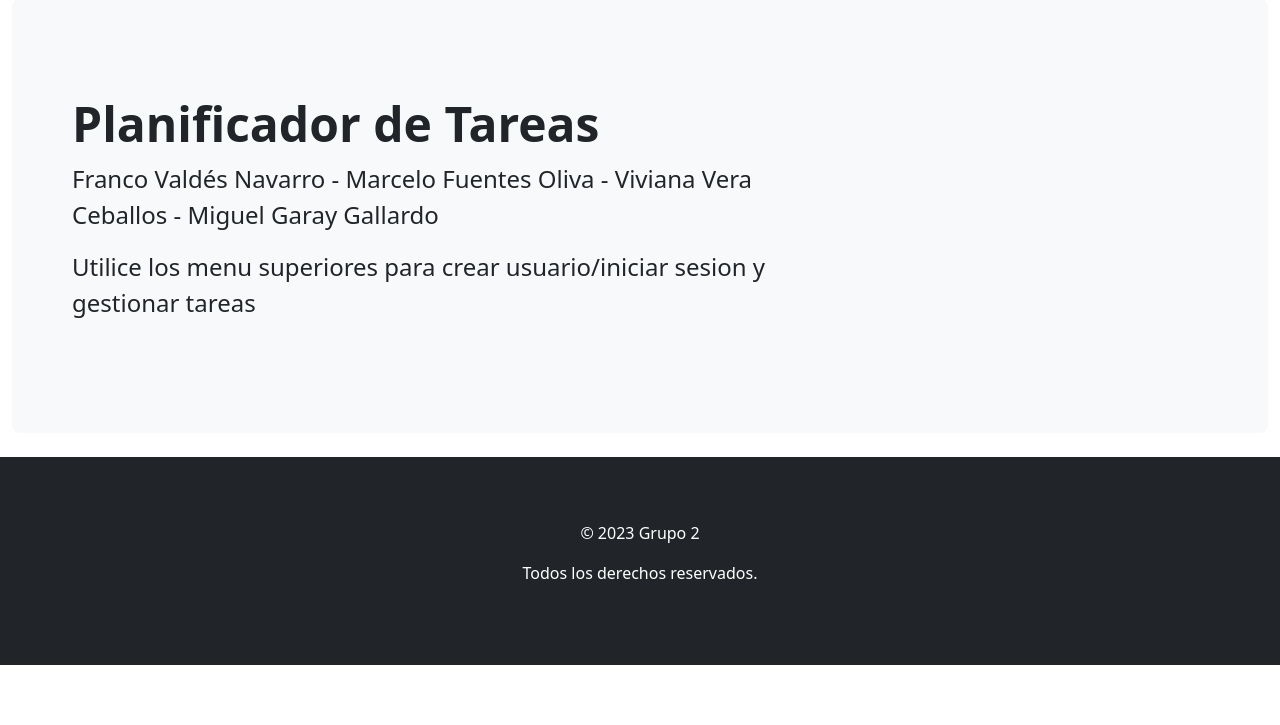
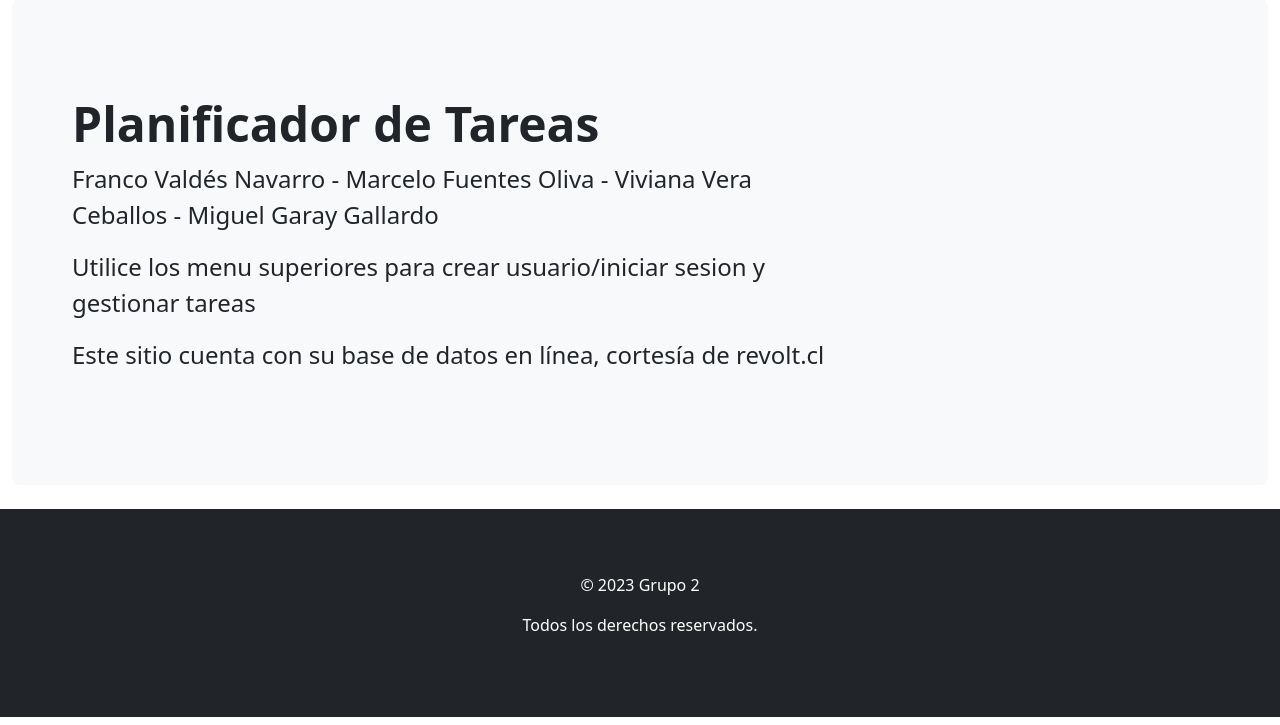
Before and after one commit to Freston1605/sprint7, a Django app: page / in a window 1280 px wide. Shown: the part 75-800 px from the top of the page. Run offline with Django 4.2, Linux system fonts and the light colour scheme.

Commit message:
commit final (espero)

```diff
--- a/proyecto/organizador/templates/landing_page.html
+++ b/proyecto/organizador/templates/landing_page.html
@@ -7,6 +7,7 @@
           <h1 class="display-5 fw-bold">Planificador de Tareas</h1>
           <p class="col-md-8 fs-4">Franco Valdés Navarro - Marcelo Fuentes Oliva - Viviana Vera Ceballos - Miguel Garay Gallardo</p>
           <p class="col-md-8 fs-4">Utilice los menu superiores para crear usuario/iniciar sesion y gestionar tareas</p>
+          <p class="col-md-8 fs-4">Este sitio cuenta con su base de datos en línea, cortesía de revolt.cl</p>
         </div>
       </div>
 {% endblock content %}
```
